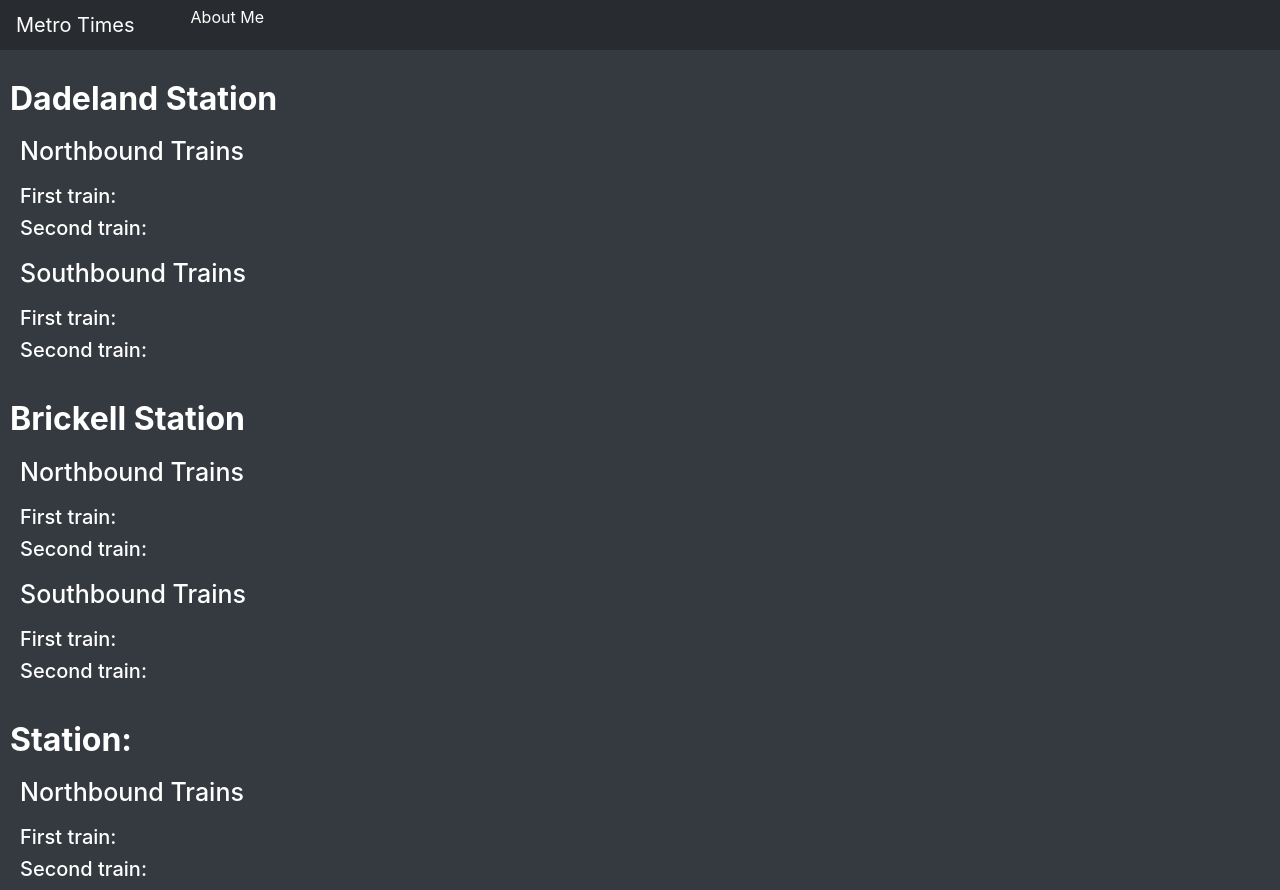
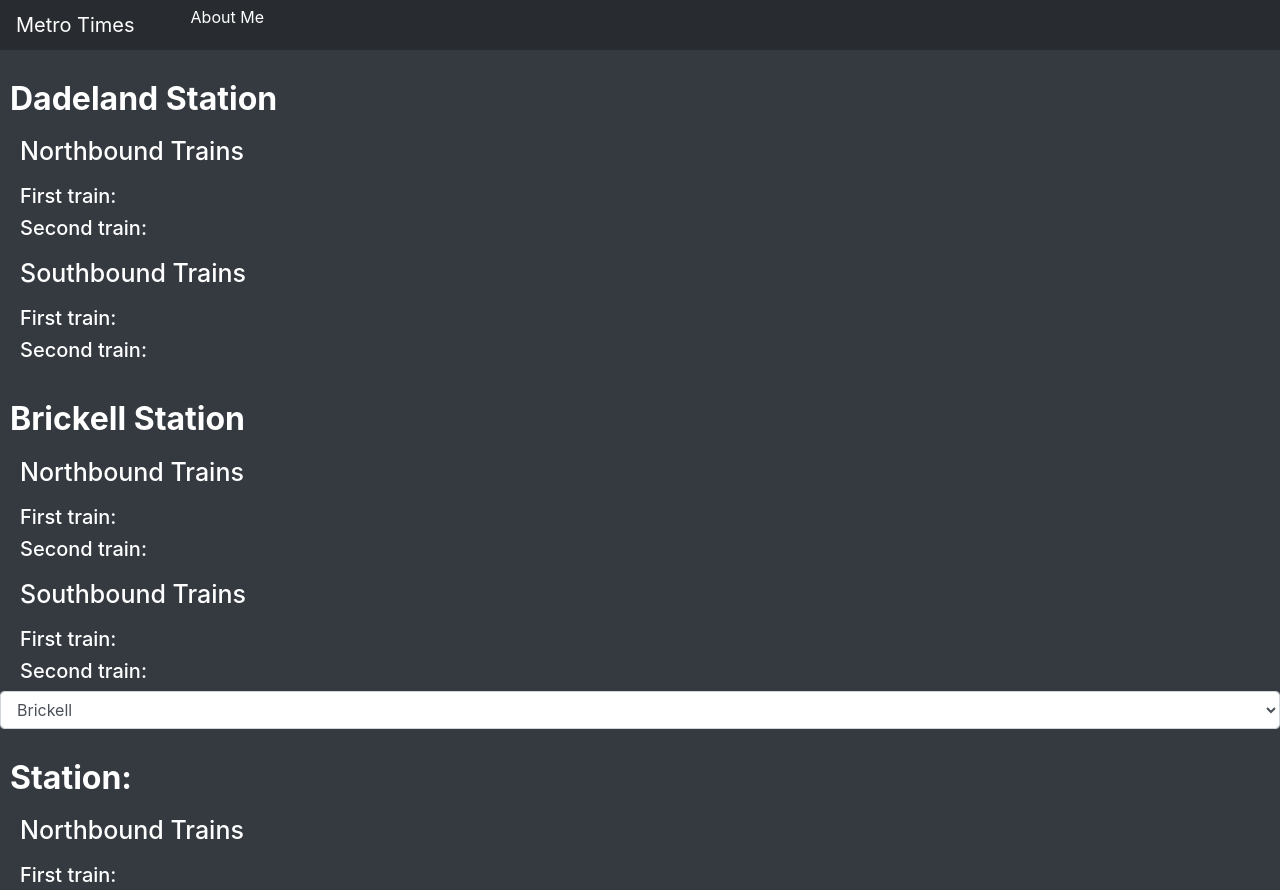
Before and after one commit to alegomez1/Metrorail-Times, a website: page index.html in a window 1280 px wide. Shown: the top 890 px of the page. Drawn offline with nearby package versions, Linux system fonts and the light colour scheme; no server answers.

Commit message:
Added selector and JS path to it

```diff
--- a/index.html
+++ b/index.html
@@ -55,6 +55,13 @@
     </div>
 
     <!-- Test for user selected trains -->
+
+    <select class="form-control">
+      <option>Brickell</option>
+      <option>Dadeland North</option>
+      <option>University</option>
+    </select>
+
     <h3 class="station-title">Station:</h3>
     <!-- Northbound Trains -->
     <div class="container-fluid myCont">
--- a/public/Javascript/index.js
+++ b/public/Javascript/index.js
@@ -46,6 +46,10 @@ const brickellSecondSouthBoundTrainArrival = brickell.SB_Time2_Arrival
 document.querySelector("body > div:nth-child(7) > h5:nth-child(2)").innerText += ` ${brickellFirstSouthBoundTrainTime}.....ETA: ${brickellFirstSouthBoundTrainArrival}`
 document.querySelector("body > div:nth-child(7) > h5:nth-child(3)").innerText += ` ${brickellSecondSouthBoundTrainTime}.....ETA: ${brickellSecondSouthBoundTrainArrival}`
 
+
+//User Selected Section
+
+
 })
 
 
```
